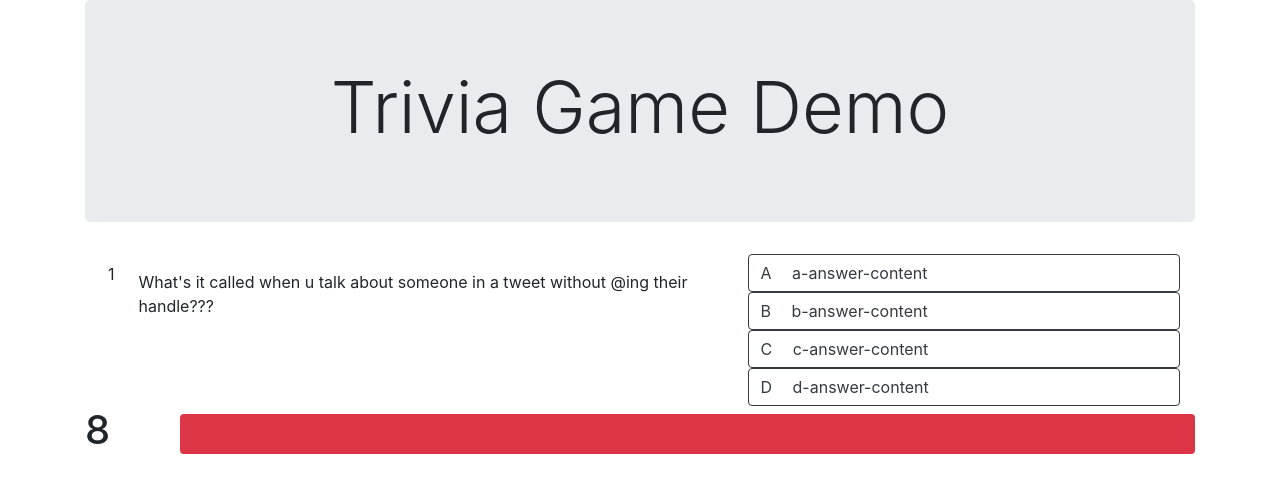
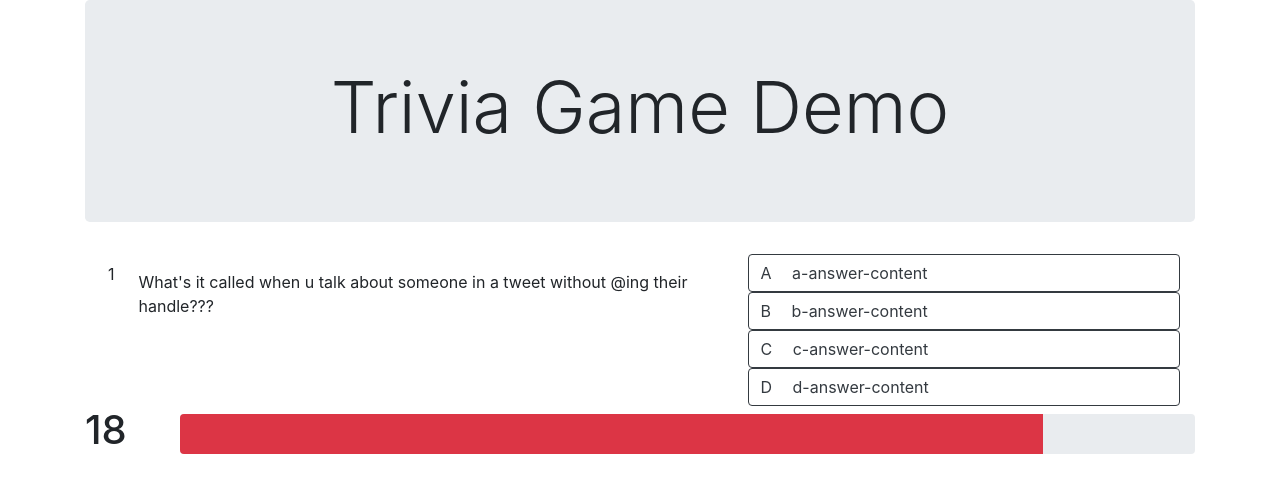
Before and after one commit to jcherven/trivia-game, a website: page index.html in a window 1280 px wide. Both pictures are taken after a click on the button "Click to start desu". Drawn offline with nearby package versions, Linux system fonts and the light colour scheme.

Commit message:
Gets the timer progress bar working, but it's sloppy due to JS concurrency issues (i.e. I don't know what I'm doing).

```diff
--- a/assets/javascript/app.js
+++ b/assets/javascript/app.js
@@ -1,22 +1,22 @@
-/*
-  ______     _       _
- /_  __/____(_)   __(_)___ _
-  / / / ___/ / | / / / __ `/
- / / / /  / /| |/ / / /_/ /
-/_/ /_/  /_/ |___/_/\__,_/
-                   ______
-                  / ____/___ _____ ___  ___
-                 / / __/ __ `/ __ `__ \/ _ \
-                / /_/ / /_/ / / / / / /  __/
-                \____/\__,_/_/ /_/ /_/\___/
-*/
+/**
+*   ______     _       _
+*  /_  __/____(_)   __(_)___ _
+*   / / / ___/ / | / / / __ `/
+*  / / / /  / /| |/ / / /_/ /
+* /_/ /_/  /_/ |___/_/\__,_/
+*                    ______
+*                   / ____/___ _____ ___  ___
+*                  / / __/ __ `/ __ `__ \/ _ \
+*                 / /_/ / /_/ / / / / / /  __/
+*                 \____/\__,_/_/ /_/ /_/\___/
+**/
 
 window.onload = function() {
   $('#start-button').on('click', activeQuestion.timerStart);
   $('.answer-button').on('click', activeQuestion.timerStop);
 }
 
-const timerLimit = 10;
+var timerLimit = 20;
 var intervalId;
 var timeValue = timerLimit;
 var timerRunning = false;
@@ -27,6 +27,7 @@ var activeQuestionText = 'What\'s it called when u talk about someone in a tweet
 var activeQuestion = {
   time: timerLimit,
   questionNumber: this.questionNumber,
+  timerProgressValue: timerLimit - 1,
 
   reset: function() {
     activeQuestion.time = timerLimit;
@@ -55,7 +56,11 @@ var activeQuestion = {
   },
 
   eachCount: function() {
-    activeQuestion.time--
+    activeQuestion.time--;
+    activeQuestion.timerProgressValue--;
+    // Update the timer progress bar
+    $('#timer-progress').attr('style', 'width: ' + convertRange(activeQuestion.timerProgressValue, [0, timerLimit]) + '%');
+    // Check if time has expired
     $('#timer-digital-display').text(activeQuestion.time);
     if (timerRunning) {
       if ( activeQuestion.time <= 0) {
@@ -63,6 +68,14 @@ var activeQuestion = {
         $('.answer-button').addClass('disabled');
       }
     }
+
+    /** convertRange() maps an arbitrary range to 0-100, for calculating the progress bar value. Accepts range as an array of [min, max].
+     * The generalized formula used is:
+     * ( value - r1[ 0 ] ) * ( r2[ 1 ] - r2[ 0 ] ) / ( r1[ 1 ] - r1[ 0 ] ) + r2[ 0 ];
+     */
+    function convertRange(value, range) {
+      return ( value - range[ 0 ] ) * ( 100 ) / ( range[ 1 ] - range[ 0 ] );
+    }
   },
 
   displayQuestionNum: function() {
--- a/index.html
+++ b/index.html
@@ -81,7 +81,7 @@
 
             <div class="col-md-11">
                 <div class="progress" style="height: 40px">
-                    <div class="progress-bar bg-danger" id="timerProgress" role="progressbar" style="width: 100%" aria-valuenow="100" aria-valuemin="0" aria-valuemax="100"></div>
+                    <div class="progress-bar bg-danger " id="timer-progress" role="progressbar" style="width: 100%" aria-valuenow="20" aria-valuemin="0" aria-valuemax="20"></div>
                 </div>
             </div>
         </div> <!-- End question-timer -->
```
